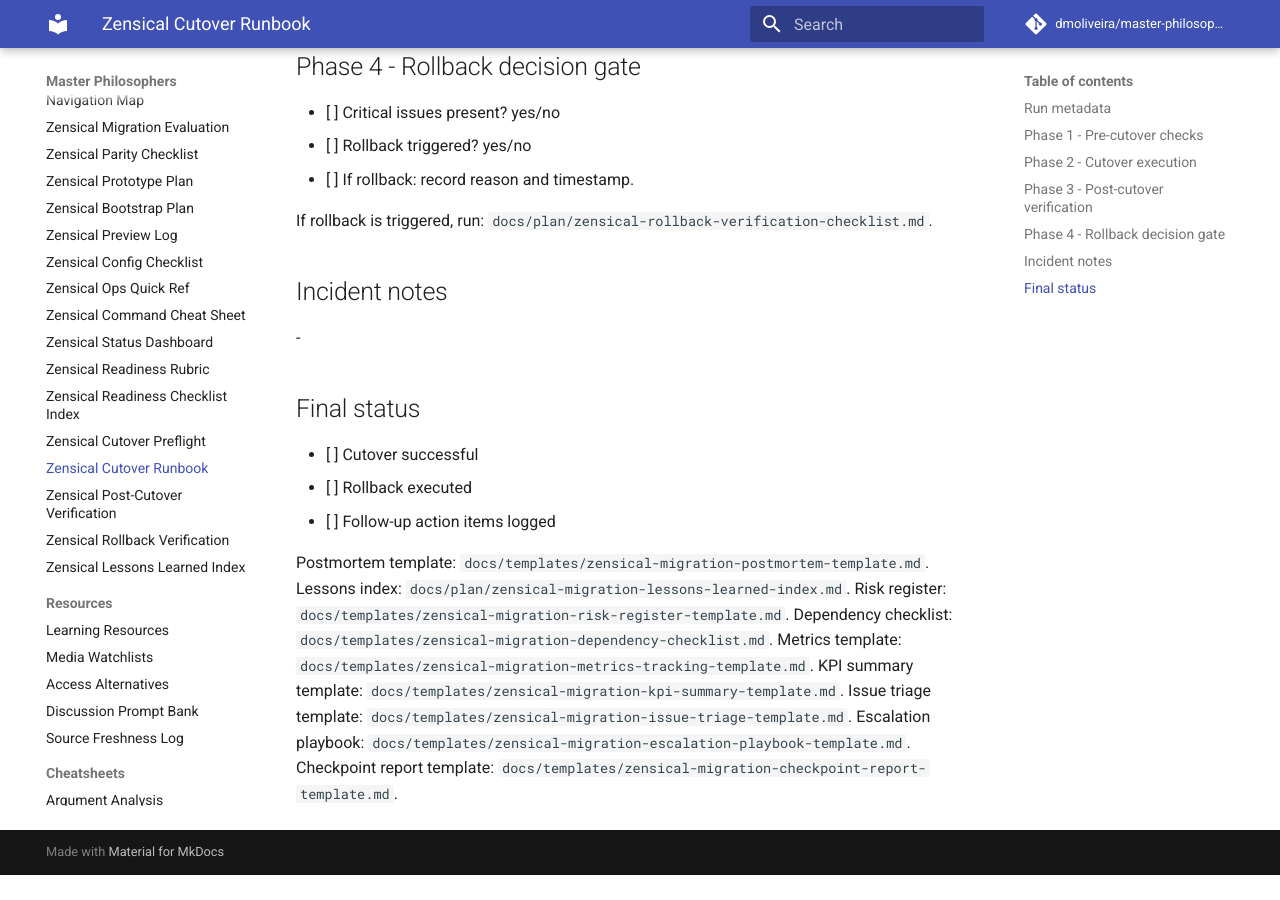
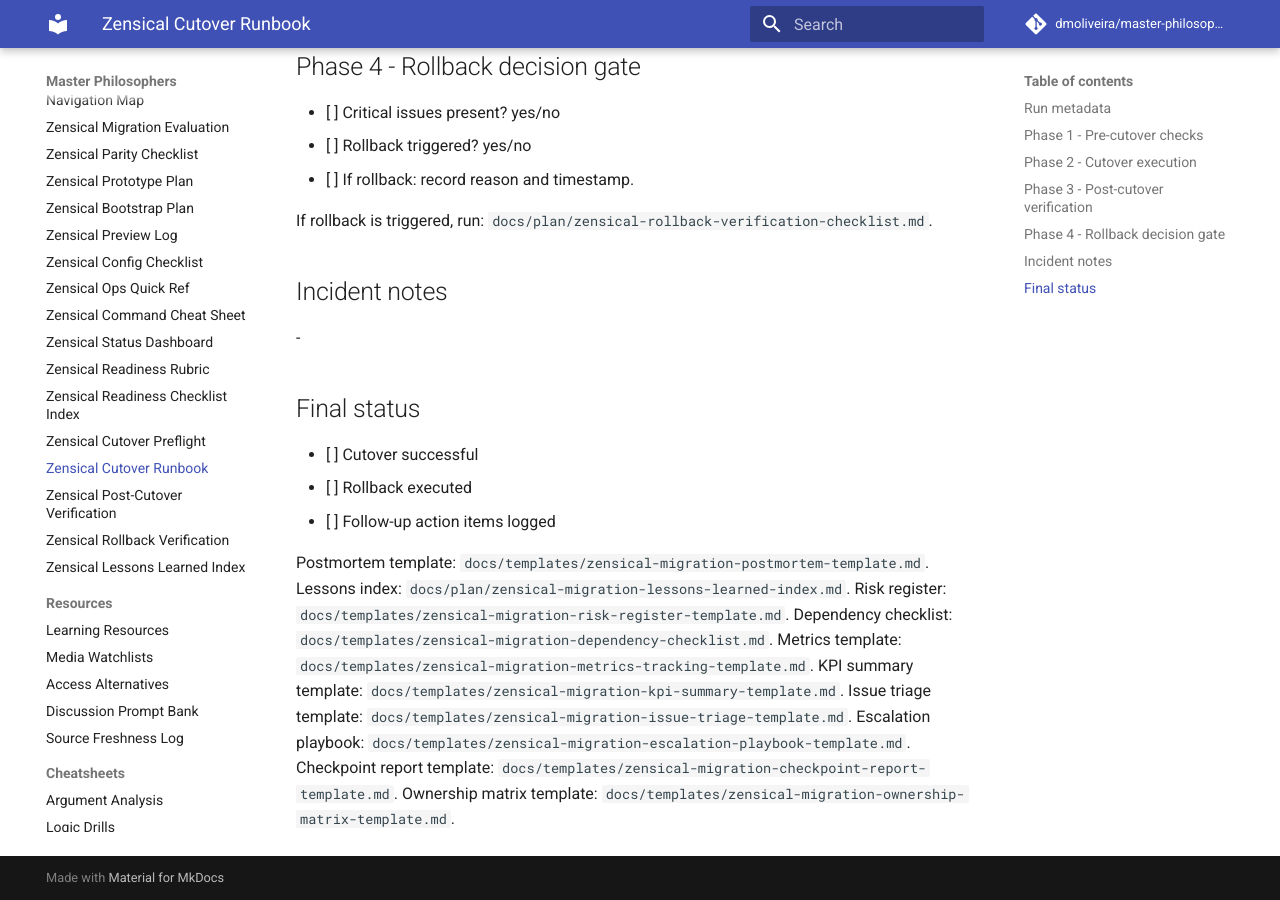
Before and after one commit to dmoliveira/master-philosophers, an MkDocs documentation site: the page built from docs/plan/zensical-cutover-runbook-template.md, in a window 1280 px wide and 900 px high, scrolled down 1242 px. Built offline with MkDocs 1.6.1 and Material for MkDocs 9.7.7, drawn with Linux system fonts in a browser that asks for light colours; comment, search, counter and statistics services are not loaded; before the commit the page ends 2117 px from its top, so only the background shows below that.

Commit message:
docs wire ownership matrix template into migration docs

```diff
--- a/docs/plan/zensical-cutover-runbook-template.md
+++ b/docs/plan/zensical-cutover-runbook-template.md
@@ -63,3 +63,4 @@ KPI summary template: `docs/templates/zensical-migration-kpi-summary-template.md
 Issue triage template: `docs/templates/zensical-migration-issue-triage-template.md`.
 Escalation playbook: `docs/templates/zensical-migration-escalation-playbook-template.md`.
 Checkpoint report template: `docs/templates/zensical-migration-checkpoint-report-template.md`.
+Ownership matrix template: `docs/templates/zensical-migration-ownership-matrix-template.md`.
```
Also changed, not shown: README.md (+1 -0 lines), docs/template-library.md (+1 -0 lines).
